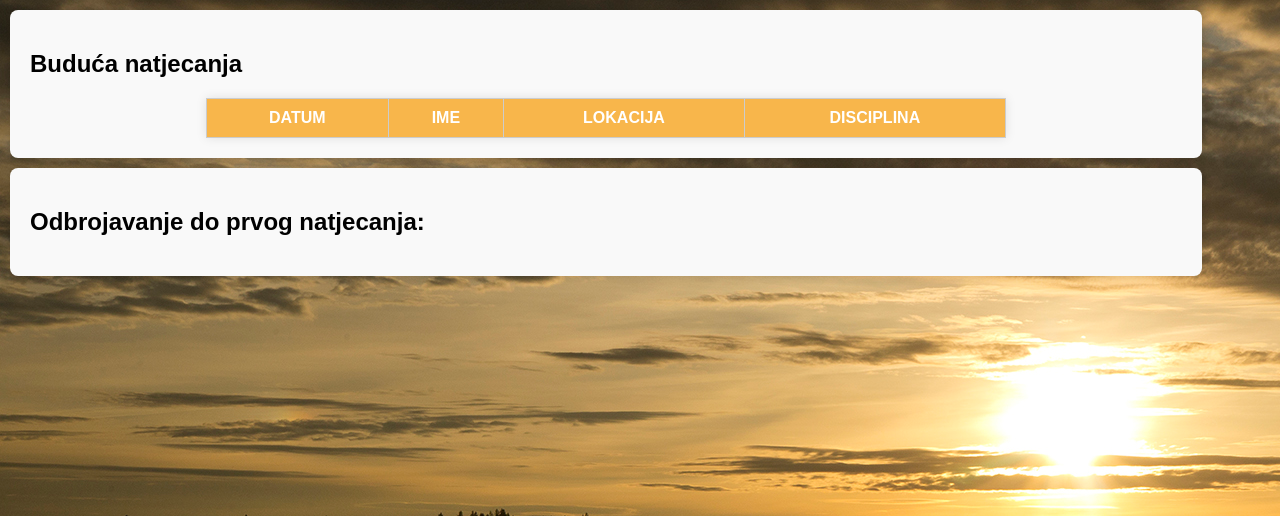
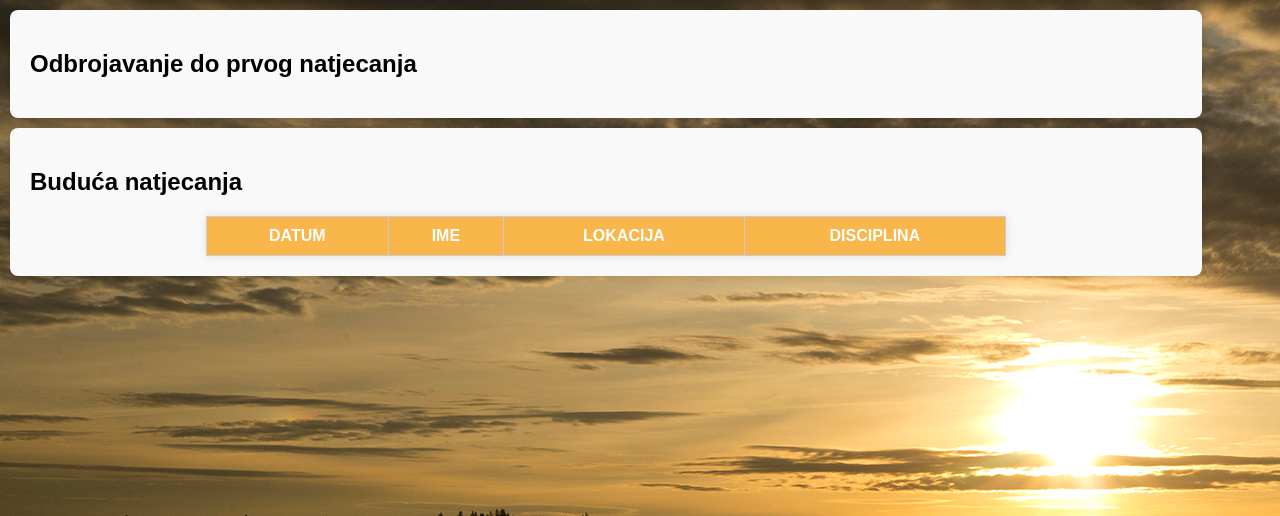
Before and after one commit to dblaskovic99/RP2_projekt, a PHP site: page /view/natjecanjaSportas_index.php in a window 1280 px wide. Shown: the part 105-621 px from the top of the page. Run offline with PHP 8.4, Linux system fonts and the light colour scheme; the template is opened without the code that fills it, so the values that code supplies are empty; some libraries are stand-ins or nearby versions.

Commit message:
odbrojavanje radi!

```diff
--- a/view/natjecanjaSportas_index.php
+++ b/view/natjecanjaSportas_index.php
@@ -1,4 +1,9 @@
 <?php require_once __SITE_PATH . '/view/_headerSportas.php'; ?>
+
+    <div class="trening-info" id="odbrojavanje">
+        <h2>Odbrojavanje do prvog natjecanja</h2>
+        <div id="countdown"></div>
+    </div>
 
 	<div class="trening-info">
 		<h2>Buduća natjecanja</h2>
@@ -27,11 +32,6 @@
 
 	</div>
 
-	<div class="trening-info" id="odbojavanje">
-		<h2>Odbrojavanje do prvog natjecanja:</h2>
-
-	</div>
-
     <script>
    document.addEventListener("DOMContentLoaded", function() {
     // Dohvati datume natjecanja iz PHP-a i spremi ih u JavaScript polje
@@ -40,7 +40,7 @@
     // Pronađi najbliže natjecanje
     var now = new Date().getTime();
     var closestDate = Infinity;
-    var closestEvent
+    var closestEvent;
     for (var i = 0; i < natjecanja.length; i++) {
         var natjecanjeDateTime = new Date(natjecanja[i][2] + " 15:00:00").getTime();
         if (natjecanjeDateTime > now && natjecanjeDateTime < closestDate) {
@@ -63,16 +63,20 @@
         var minutes = Math.floor((distance % (1000 * 60 * 60)) / (1000 * 60));
         var seconds = Math.floor((distance % (1000 * 60)) / 1000);
 
-    // Output the result in an element with id="demo"
-    document.getElementById("odbrojavanje").innerHTML = days + "d " + hours + "h " + minutes + "m " + seconds + "s ";
+       // Combine the event name and countdown into one string
+        var countdownText = closestEvent + " za: " + days + "d " + hours + "h " + minutes + "m " + seconds + "s ";
+
+        // Output the result in an element with id="countdown"
+        document.getElementById("countdown").innerHTML = countdownText;
 
         // If the count down is over, write some text
         if (distance < 0) {
             clearInterval(x);
-    document.getElementById("odbrojavanje").innerHTML = "EXPIRED";
+            document.getElementById("countdown").innerHTML = "EXPIRED";
         }
     }, 1000);
 });
+
 	</script>
 
 
```
Lines whose indentation alone changed are shown as unchanged.
